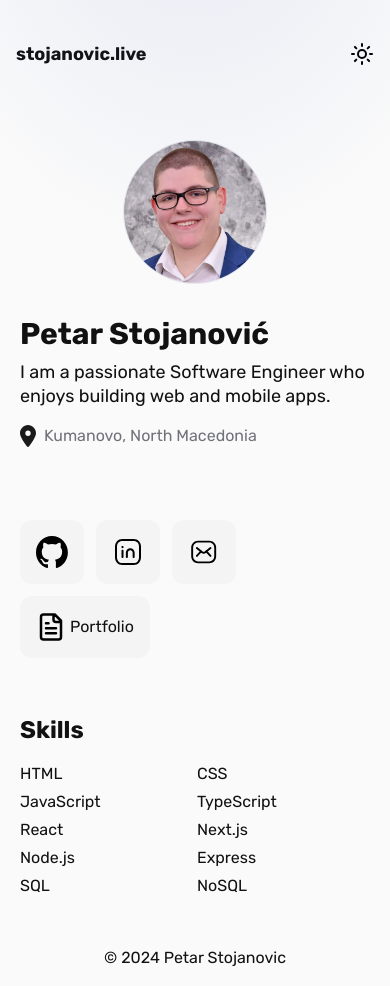
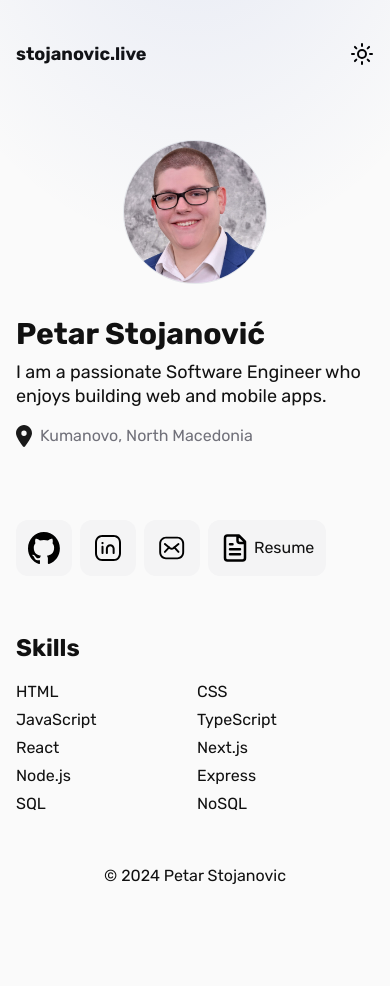
Before and after one commit to petar-stojanovic/stojanovic.live, a Next.js app: page / in a window 390 px wide. After the commit the page ends 904 px from the top, so only its background shows below. Built offline with nearby package versions, Linux system fonts and the light colour scheme.

Commit message:
made buttons responsive

```diff
--- a/app/layout.tsx
+++ b/app/layout.tsx
@@ -27,7 +27,7 @@ export default function RootLayout({
       <body>
         <ThemeProvider attribute="class" defaultTheme="system" enableSystem>
           <Header />
-          <main className="mx-auto max-w-2xl px-5 md:px-0">{children}</main>
+          <main className="mx-auto max-w-2xl px-4 md:px-0">{children}</main>
           <Footer />
           <div className="pointer-events-none absolute inset-0 h-full bg-[radial-gradient(80%_50%_at_50%_-20%,rgba(40,75,185,0.1),transparent)] dark:bg-[radial-gradient(80%_50%_at_50%_-20%,rgba(40,75,185,0.2),transparent)]" />
         </ThemeProvider>
--- a/app/page.tsx
+++ b/app/page.tsx
@@ -30,10 +30,10 @@ export default function Home() {
         </div>
       </section>
 
-      <section className="flex flex-wrap gap-3">
+      <section className="flex flex-wrap gap-2 sm:gap-3">
         <button
           type="button"
-          className="rounded-xl bg-zinc-100 p-4 hover:bg-zinc-200 dark:bg-zinc-900 dark:hover:bg-zinc-800"
+          className="rounded-xl bg-zinc-100 p-3 hover:bg-zinc-200 dark:bg-zinc-900 dark:hover:bg-zinc-800"
         >
           <a
             href="https://www.github.com/petar-stojanovic"
@@ -54,7 +54,7 @@ export default function Home() {
 
         <button
           type="button"
-          className="rounded-xl bg-zinc-100 p-4 hover:bg-zinc-200 dark:bg-zinc-900 dark:hover:bg-zinc-800"
+          className="rounded-xl bg-zinc-100 p-3 hover:bg-zinc-200 dark:bg-zinc-900 dark:hover:bg-zinc-800"
         >
           <a
             href="https://www.linkedin.com/in/petar-stojanovikj"
@@ -75,7 +75,7 @@ export default function Home() {
 
         <button
           type="button"
-          className="rounded-xl bg-zinc-100 p-4 hover:bg-zinc-200 dark:bg-zinc-900 dark:hover:bg-zinc-800"
+          className="rounded-xl bg-zinc-100 p-3 hover:bg-zinc-200 dark:bg-zinc-900 dark:hover:bg-zinc-800"
         >
           <a
             href="mailto:2001petarstojanovic@gmail.com"
@@ -96,7 +96,7 @@ export default function Home() {
 
         <button
           type="button"
-          className="rounded-xl bg-zinc-100 p-4 hover:bg-zinc-200 dark:bg-zinc-900 dark:hover:bg-zinc-800"
+          className="rounded-xl bg-zinc-100 p-3 hover:bg-zinc-200 dark:bg-zinc-900 dark:hover:bg-zinc-800"
         >
           <a
             href="https://drive.google.com/file/d/1RSrJhWM5Giz8p8FcGhjCJkm82UMS_-vJ/view"
@@ -110,7 +110,7 @@ export default function Home() {
                 width={30}
                 height={30}
               />
-              <span>Portfolio</span>
+              <span>Resume</span>
             </div>
           </a>
         </button>
```
